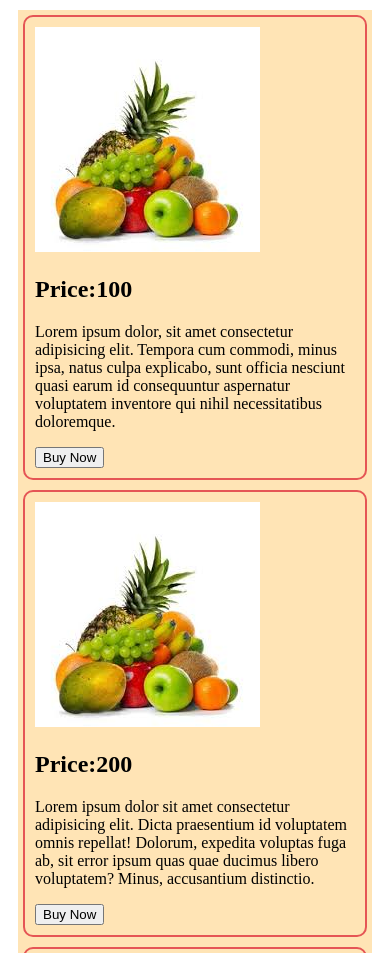
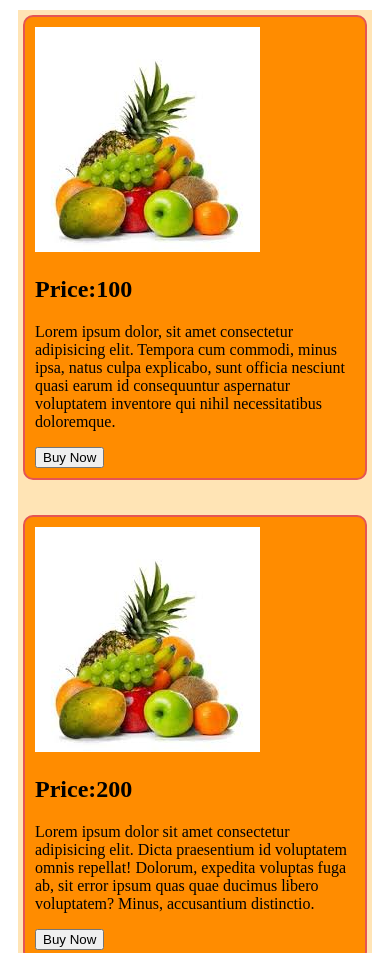
Before and after one commit to Md-abdullah-2001/cards, a plain HTML site: page index.html in a window 390 px wide. Shown: the top 953 px of the page. Drawn offline with Linux system fonts and the light colour scheme.

Commit message:
Cards color and responsiveness added

```diff
--- a/style.css
+++ b/style.css
@@ -2,13 +2,15 @@
   margin: 10px;
   display: grid;
   grid-template-columns: repeat(3,1fr);
-  /* grid-column: 25px; */
+  gap: 25px;
+
 }
 
 .items {
   border: 2px solid rgb(229, 85, 85);
   border-radius: 10px;
   margin: 5px;
+  background-color: darkorange;
   padding: 10px;
 }
 @media screen and (max-width:580px) {
```
